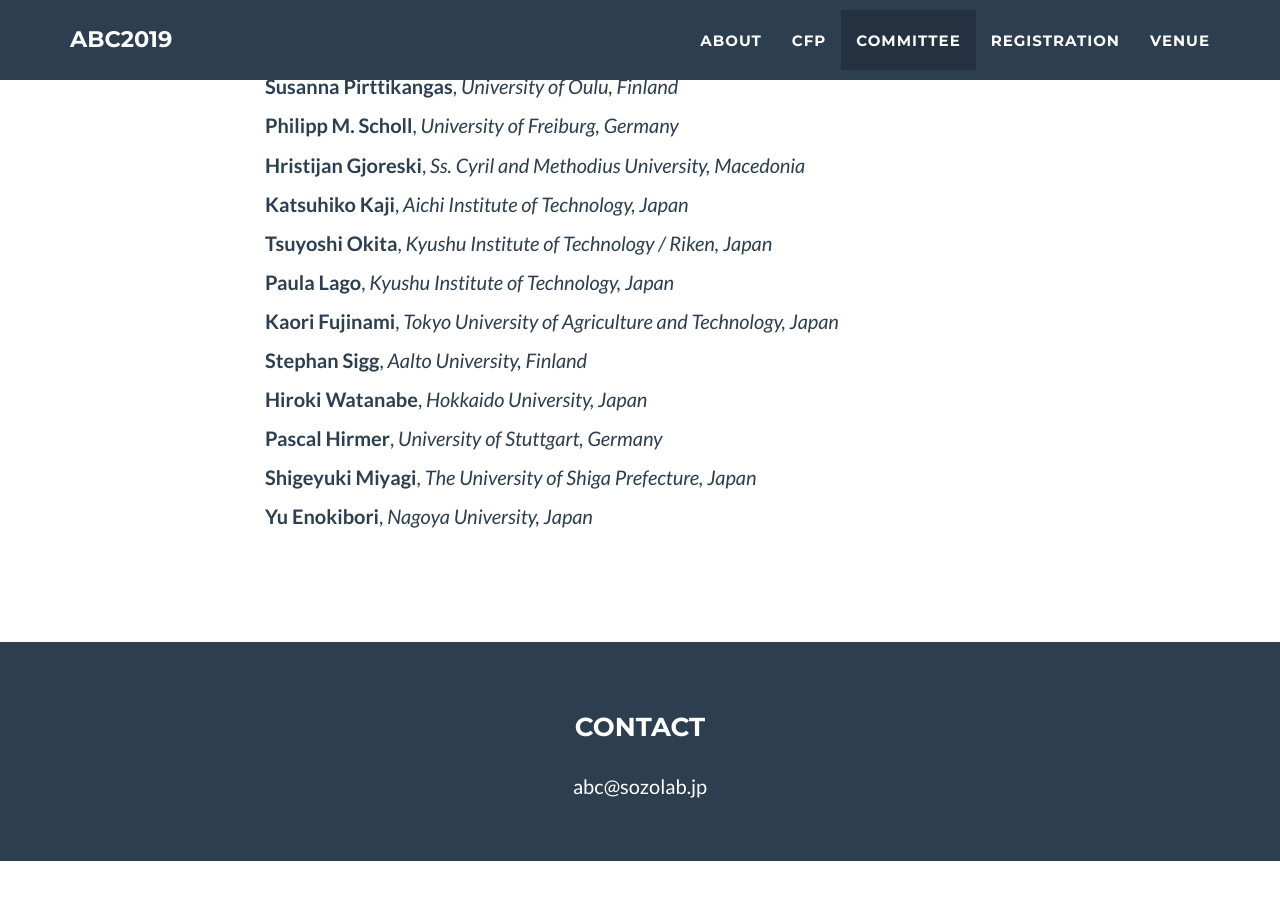
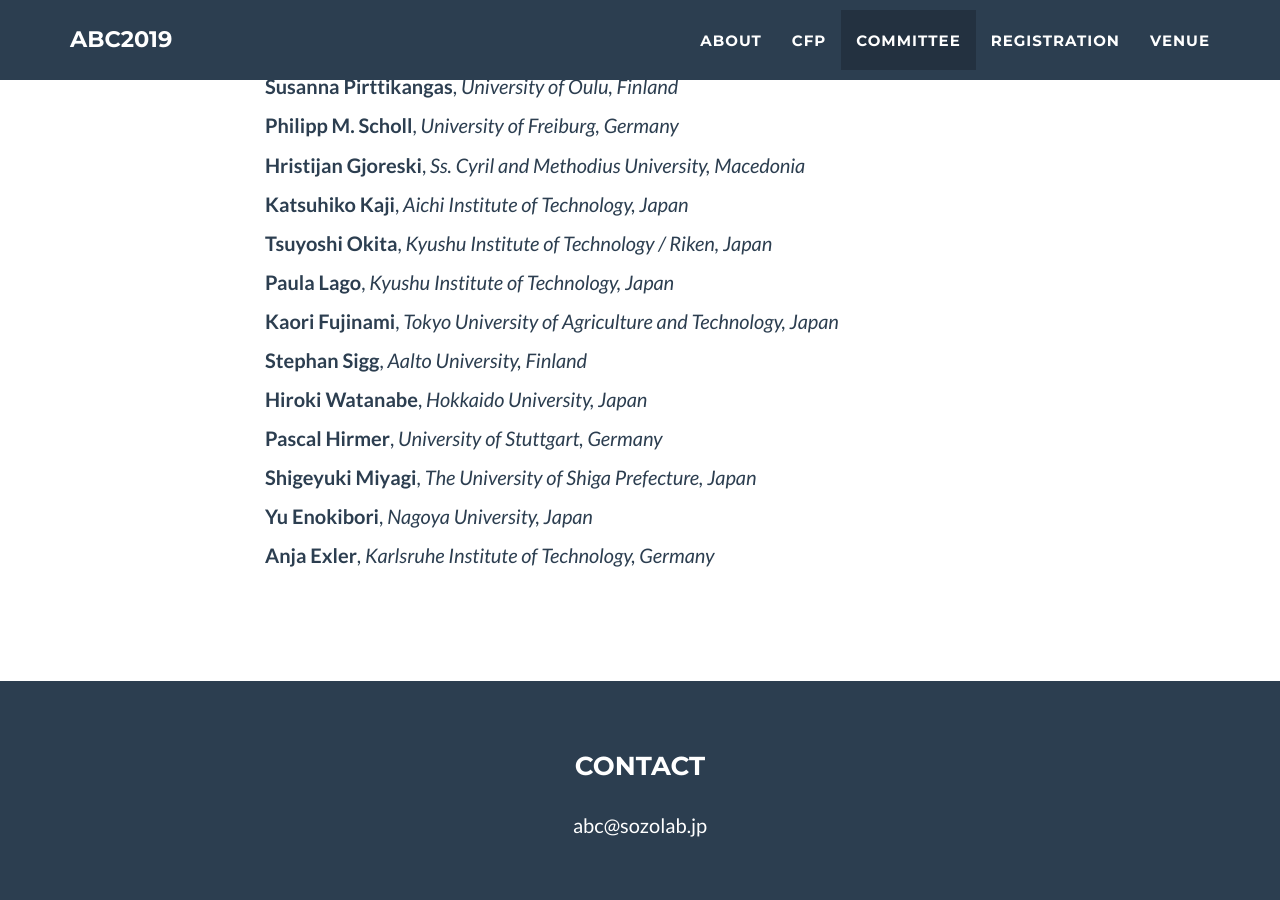
Before and after one commit to abc-research/2019, a Jekyll site: the page built from index.html, in a window 1280 px wide and 900 px high, scrolled down 3585 px. Built offline with Jekyll 4.4.1, drawn with Linux system fonts in a browser that asks for light colours; before the commit the page ends 4446 px from its top, so only the background shows below that.

Commit message:
Update _config.yml
member

```diff
--- a/_config.yml
+++ b/_config.yml
@@ -103,6 +103,8 @@ committee:
         affil: The University of Shiga Prefecture, Japan
       - name: Yu Enokibori
         affil: Nagoya University, Japan
+      - name: Anja Exler
+        affil: Karlsruhe Institute of Technology, Germany
 
 
 
```
